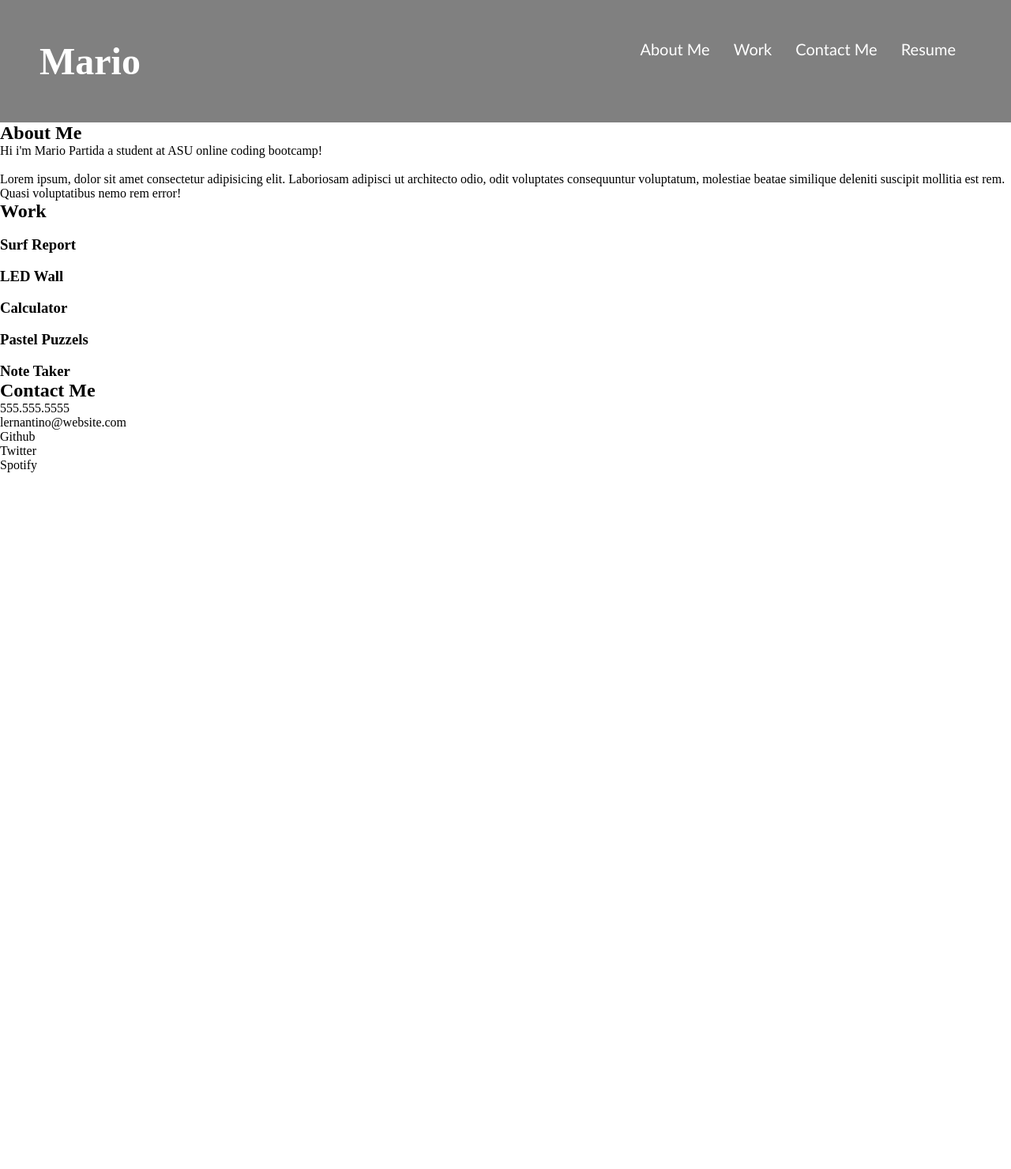
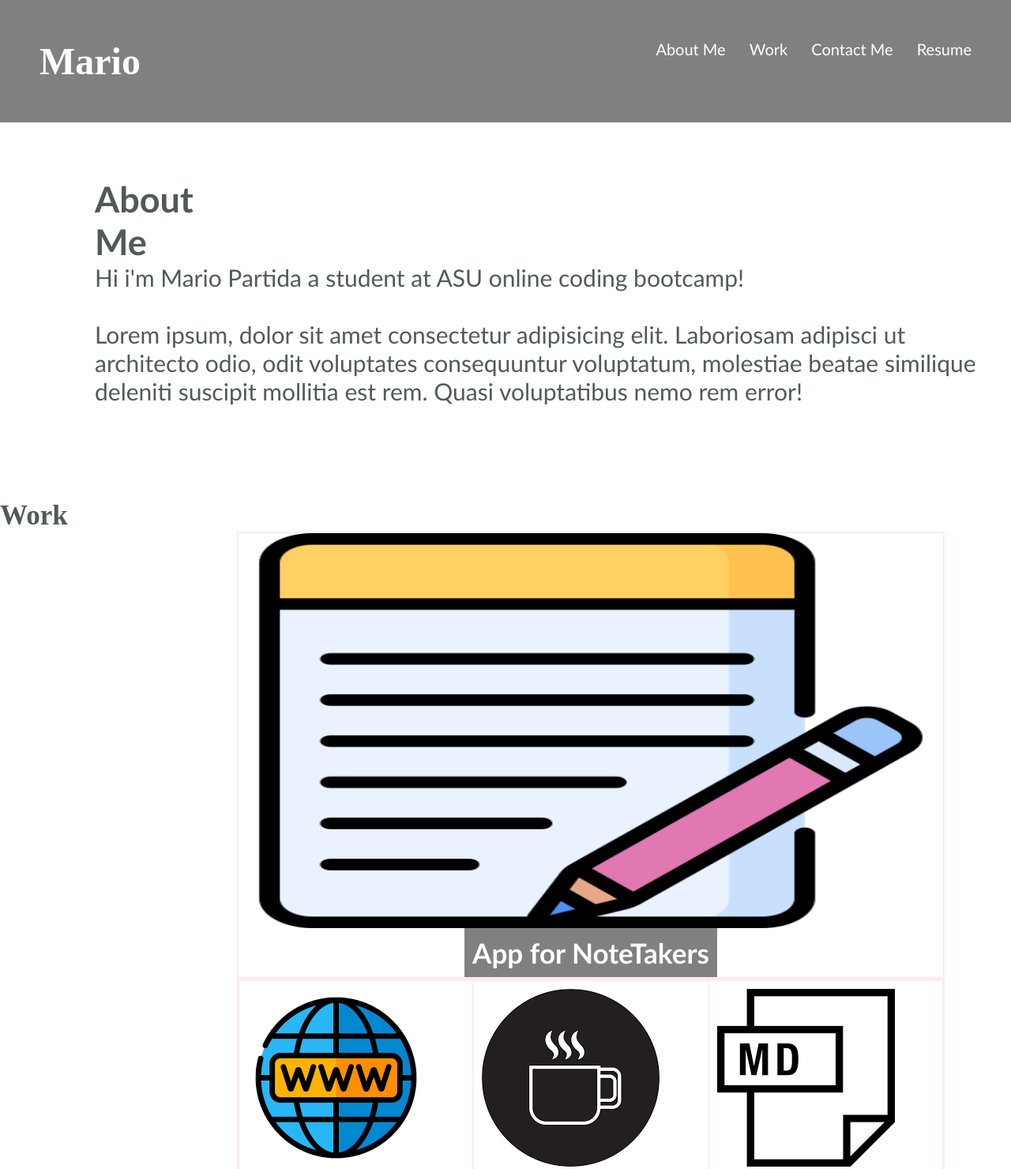
Before and after one commit to mariop578/portfolio-website, a plain HTML site: page index.html in a window 1280 px wide. Shown: the top 1480 px of the page at 79% size. Before the commit the page ends 800 px from the top, so only its background shows below. Drawn offline with Linux system fonts and the light colour scheme.

Commit message:
Added Images and Styles

```diff
--- /dev/null
+++ b/assets/styles.css
@@ -0,0 +1,113 @@
+/* Global Reset */
+* {
+  box-sizing: border-box;
+  padding: 0;
+  margin: 0;
+}
+
+/* Header Styles */
+header {
+  background-color: grey;
+  color: white;
+  padding: 50px;
+}
+
+header h1 {
+  display: inline-block;
+  font-size: 48px;
+}
+
+header nav {
+  float: right;
+  font-family: "Trebuchet MS", Arial, sans-serif;
+  font-size: 20px;
+}
+
+header nav ul li {
+  display: inline-block;
+  margin-left: 25px;
+}
+
+/* About Me Container Styles */
+.aboutMeContainer {
+  display: flex;
+  flex-wrap: wrap;
+  margin-left: 100px;
+  padding: 20px;
+  font-family: "Trebuchet MS", Arial, sans-serif;
+}
+
+.aboutMe {
+  margin-top: 50px;
+  font-size: 30px;
+  color: #515a5a;
+}
+
+/* Projects Container Styles */
+.projects,
+.mainProject {
+  display: flex;
+  flex-wrap: wrap;
+  justify-content: center;
+  align-items: center;
+  width: 70%;
+  height: 50%;
+  margin-left: 300px;
+  border: 2px solid #ffebee;
+  color: #ffebee;
+}
+
+.mainProject img {
+  width: 100%;
+  height: 500px;
+}
+
+.project {
+  flex: 1 0 0;
+  padding: 10px;
+  width: 375px;
+  height: 250px;
+  border: 1px solid;
+}
+
+/* Work Section Styles */
+.work {
+  padding-top: 100px;
+  font-size: 30px;
+  color: #515a5a;
+}
+
+/* Text Styles */
+.text {
+  color: black;
+  background-color: grey;
+  padding: 10px;
+  font-family: "Trebuchet MS", Arial, sans-serif;
+  font-size: 30px;
+}
+
+.link {
+  text-decoration: none;
+}
+
+a {
+  color: white;
+}
+
+#github {
+  text-decoration: none;
+  color: #515a5a;
+}
+
+.footer {
+  padding: 20px;
+}
+
+footer {
+  font-family: "Trebuchet MS", "Lucida Sans Unicode", "Lucida Grande",
+    "Lucida Sans", Arial, sans-serif;
+  padding-top: 200px;
+  padding-bottom: 50px;
+  color: #515a5a;
+  text-align: center;
+}
--- a/index.html
+++ b/index.html
@@ -3,77 +3,107 @@
   <head>
     <meta charset="UTF-8" />
     <meta name="viewport" content="width=device-width, initial-scale=1.0" />
-    <title>Document</title>
-    <link rel="stylesheet" href="styles.css" />
+    <title>Mario Partida Portfolio</title>
+    <link rel="stylesheet" href="/assets/styles.css" />
   </head>
   <body>
     <header>
       <h1 id="name">Mario</h1>
       <nav>
         <ul>
-          <li>About Me</li>
-          <li>Work</li>
-          <li>Contact Me</li>
+          <li><a href="#aboutme" class="link">About Me</a></li>
+          <li><a href="#work" class="link">Work</a></li>
+          <li><a href="#contactme" class="link">Contact Me</a></li>
           <li>Resume</li>
         </ul>
       </nav>
     </header>
     <div id="background"></div>
-    <article>
-      <h2>About Me</h2>
+    <article class="aboutMeContainer" id="aboutme">
+      <div class="aboutMe">
+        <h2>About</h2>
+        <h2>Me</h2>
         <summary>
           <p>Hi i'm Mario Partida a student at ASU online coding bootcamp!</p>
           <br />
           <p>
             Lorem ipsum, dolor sit amet consectetur adipisicing elit. Laboriosam
-          adipisci ut architecto odio, odit voluptates consequuntur voluptatum,
-          molestiae beatae similique deleniti suscipit mollitia est rem. Quasi
-          voluptatibus nemo rem error!
+            adipisci ut architecto odio, odit voluptates consequuntur
+            voluptatum, molestiae beatae similique deleniti suscipit mollitia
+            est rem. Quasi voluptatibus nemo rem error!
           </p>
         </summary>
+      </div>
     </article>
-    <aside><h1>Work</h1></aside>
-    <section>
+    <section class="work" id="work">
+      <h3>Work</h3>
+      <div class="mainProject">
+        <img src="/assets/notes.png" alt="Paper and pencil." />
+        <div class="text">
+          <h3>
+            <a
+              href="https://da-note-app-9b43d3e47234.herokuapp.com/"
+              class="link"
+              >App for NoteTakers</a
+            >
+          </h3>
+        </div>
+      </div>
+    </section>
+    <section class="projects">
       <div class="project">
-        <img src="" alt="" />
+        <img src="/assets/web.png" alt="Web Logo" />
         <div class="text">
-          <h3>Surf Report</h3>
+          <h3>
+            <a
+              href="https://yuma-tech-web-afb2a2ad94a9.herokuapp.com/"
+              class="link"
+              >Yuma Tech Web</a
+            >
+          </h3>
         </div>
       </div>
       <div class="project">
-        <img src="" alt="" />
+        <img src="/assets/cafe.png" alt="Cup of cofee" />
         <div class="text">
-          <h3>LED Wall</h3>
+          <h3>
+            <a href="https://ycafe-e3354edf270c.herokuapp.com/" class="link"
+              >Yuma Cafe</a
+            >
+          </h3>
         </div>
       </div>
       <div class="project">
-        <img src="" alt="" />
+        <img src="/assets/md.png" alt="Paper with letters MD on left side." />
         <div class="text">
-          <h3>Calculator</h3>
+          <h3>
+            <a href="https://github.com/mariop578/readme-generator" class="link"
+              >Read Me Generator</a
+            >
+          </h3>
         </div>
       </div>
       <div class="project">
-        <img src="" alt="" />
+        <img src="/assets/password.png" alt="key lock" />
         <div class="text">
-          <h3>Pastel Puzzels</h3>
-        </div>
-      </div>
-      <div class="project">
-        <img src="" alt="" />
-        <div class="text">
-          <h3>Note Taker</h3>
+          <h3>
+            <a
+              href="https://github.com/mariop578/Password-Generator"
+              class="link"
+              >Password Generator</a
+            >
+          </h3>
         </div>
       </div>
     </section>
-    <footer>
+    <footer id="contactme">
       <h2>Contact Me</h2>
+      <section class="footer">
         <ul>
-        <li>555.555.5555</li>
-        <li>lernantino@website.com</li>
-        <li>Github</li>
-        <li>Twitter</li>
-        <li>Spotify</li>
+          <li>partidam578@gmail.com</li>
+          <li><a href="https://github.com/mariop578" id="github">Github</a></li>
         </ul>
+      </section>
     </footer>
   </body>
 </html>
--- a/styles.css
+++ /dev/null
@@ -1,30 +0,0 @@
-* {
-  box-sizing: border-box;
-  padding: 0;
-  margin: 0;
-}
-header {
-  background-color: grey;
-  color: rgb(37, 37, 170);
-  padding: 50px;
-}
-header h1 {
-  display: inline-block;
-  font-size: 48px;
-  color: white;
-}
-
-header nav {
-  padding-top: 0px;
-  margin-right: 20px;
-  float: right;
-  font-family: "Trebuchet MS", "Lucida Sans Unicode", "Lucida Grande",
-    "Lucida Sans", Arial, sans-serif;
-  font-size: 20px;
-  color: white;
-}
-
-header nav ul li {
-  display: inline-block;
-  margin-left: 25px;
-}
```
Also changed, not shown: assets/cafe.png (added), assets/md.png (added), assets/notes.png (added), assets/password.png (added), assets/web.png (added). Lines whose indentation alone changed are shown as unchanged.
